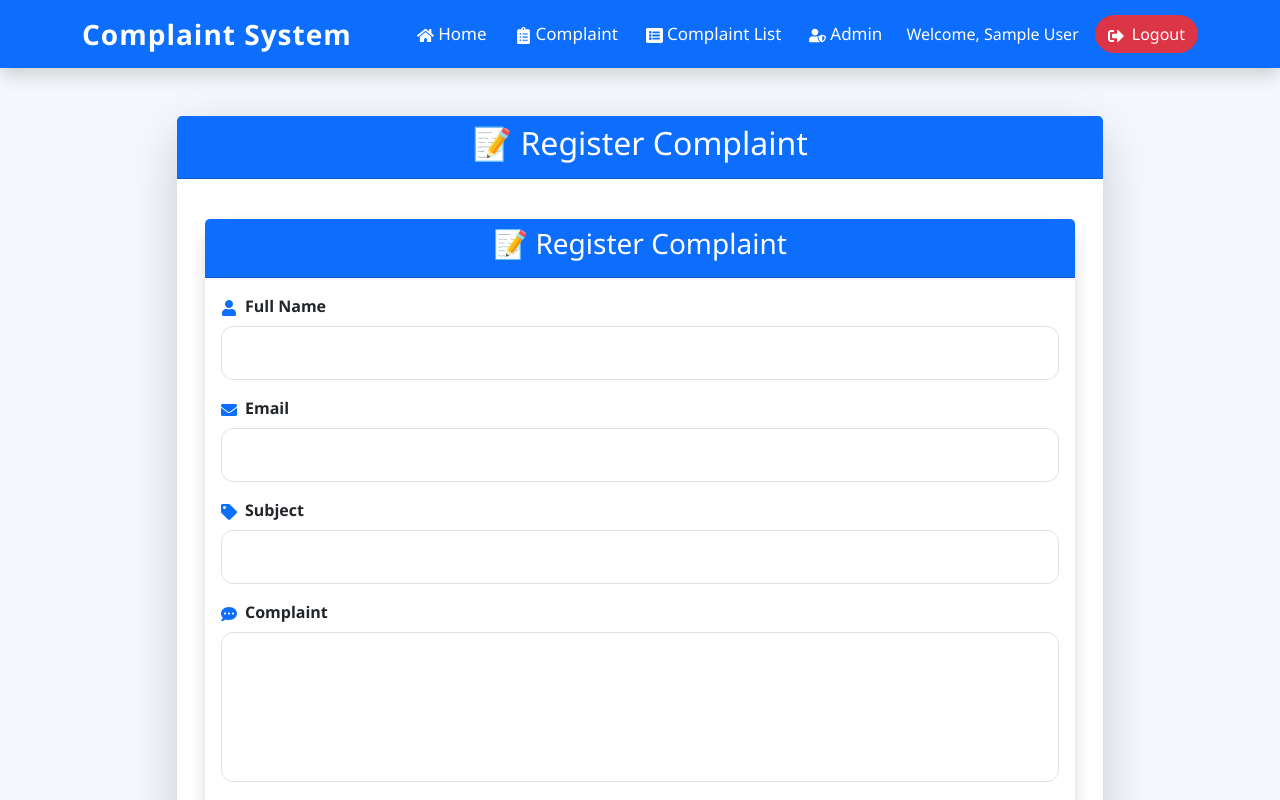
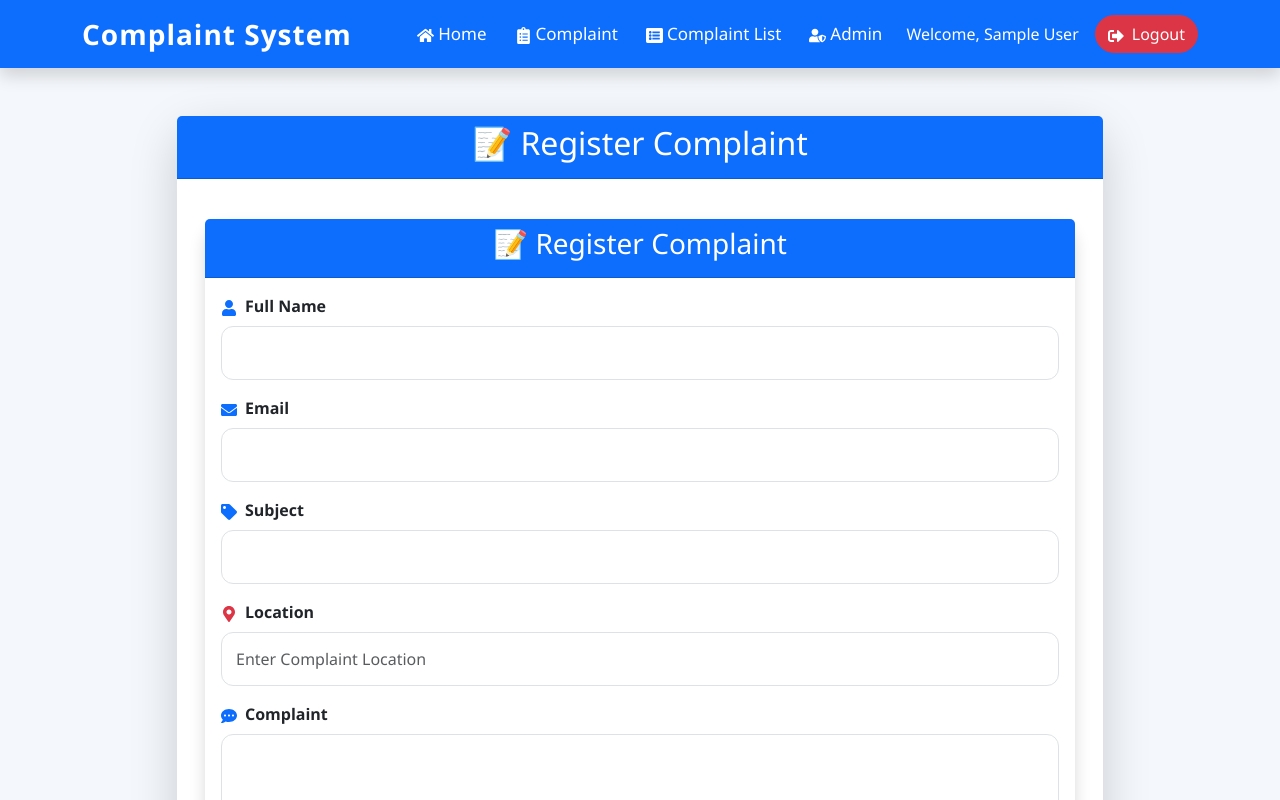
Before and after one commit to shaikruhi2233-ship-it/online-complaint-frontend, a React (Create React App) app: page /complaint in a window 1280 px wide. Shown: the top 800 px of the page. Built offline with nearby package versions, Linux system fonts and the light colour scheme; sample sign-in values are in the browser's storage.

Commit message:
Added complaint location feature

```diff
--- a/src/components/ComplaintForm.js
+++ b/src/components/ComplaintForm.js
@@ -7,6 +7,7 @@ import {
   FaCommentDots,
   FaPaperPlane,
   FaEdit,
+  FaMapMarkerAlt,
 } from "react-icons/fa";
 
 function ComplaintForm({ editComplaint, setEditComplaint }) {
@@ -14,6 +15,7 @@ function ComplaintForm({ editComplaint, setEditComplaint }) {
     name: "",
     email: "",
     subject: "",
+    location: "",
     complaint: "",
   });
 
@@ -23,16 +25,17 @@ function ComplaintForm({ editComplaint, setEditComplaint }) {
         name: editComplaint.name || "",
         email: editComplaint.email || "",
         subject: editComplaint.subject || "",
+        location: editComplaint.location || "",
         complaint: editComplaint.complaint || "",
       });
     }
   }, [editComplaint]);
 
   const handleChange = (e) => {
-    setFormData((prev) => ({
-      ...prev,
+    setFormData({
+      ...formData,
       [e.target.name]: e.target.value,
-    }));
+    });
   };
 
   const clearForm = () => {
@@ -40,6 +43,7 @@ function ComplaintForm({ editComplaint, setEditComplaint }) {
       name: "",
       email: "",
       subject: "",
+      location: "",
       complaint: "",
     });
 
@@ -58,8 +62,6 @@ function ComplaintForm({ editComplaint, setEditComplaint }) {
           formData
         );
 
-
-
         alert("Complaint Updated Successfully");
       } else {
         await axios.post(
@@ -71,9 +73,8 @@ function ComplaintForm({ editComplaint, setEditComplaint }) {
       }
 
       clearForm();
-
     } catch (error) {
-      console.error(error);
+      console.log(error);
 
       alert(
         error.response?.data?.message ||
@@ -153,6 +154,23 @@ function ComplaintForm({ editComplaint, setEditComplaint }) {
               />
             </div>
 
+            <div className="mb-3">
+              <label className="form-label">
+                <FaMapMarkerAlt className="me-2 text-danger" />
+                Location
+              </label>
+
+              <input
+                type="text"
+                className="form-control"
+                name="location"
+                value={formData.location}
+                onChange={handleChange}
+                placeholder="Enter Complaint Location"
+                required
+              />
+            </div>
+
             <div className="mb-4">
               <label className="form-label">
                 <FaCommentDots className="me-2 text-primary" />
--- a/src/components/ComplaintList.js
+++ b/src/components/ComplaintList.js
@@ -1,6 +1,9 @@
 import React, { useEffect, useState } from "react";
 import axios from "axios";
 import { FaTrash, FaSearch } from "react-icons/fa";
+
+const API =
+  "https://online-complaint-registration-production.up.railway.app";
 
 function ComplaintList() {
   const [complaints, setComplaints] = useState([]);
@@ -13,9 +16,7 @@ function ComplaintList() {
 
   const fetchComplaints = async () => {
     try {
-      const res = await axios.get(
-        "https://online-complaint-registration-production.up.railway.app/api/complaints"
-      );
+      const res = await axios.get(`${API}/api/complaints`);
       setComplaints(res.data);
     } catch (err) {
       alert("Unable to fetch complaints");
@@ -28,9 +29,7 @@ function ComplaintList() {
     if (!window.confirm("Delete this complaint?")) return;
 
     try {
-      await axios.delete(
-        `https://online-complaint-registration-production.up.railway.app/api/complaints/${id}`
-      );
+      await axios.delete(`${API}/api/complaints/${id}`);
       fetchComplaints();
     } catch (err) {
       alert("Delete Failed");
@@ -39,10 +38,9 @@ function ComplaintList() {
 
   const updateStatus = async (id, status) => {
     try {
-      await axios.put(
-        `https://online-complaint-registration-production.up.railway.app/api/complaints/${id}`,
-        { status }
-      );
+      await axios.put(`${API}/api/complaints/${id}`, {
+        status,
+      });
 
       fetchComplaints();
     } catch (err) {
@@ -53,7 +51,8 @@ function ComplaintList() {
   const filtered = complaints.filter(
     (item) =>
       item.name.toLowerCase().includes(search.toLowerCase()) ||
-      item.subject.toLowerCase().includes(search.toLowerCase())
+      item.subject.toLowerCase().includes(search.toLowerCase()) ||
+      item.location?.toLowerCase().includes(search.toLowerCase())
   );
 
   if (loading)
@@ -66,6 +65,7 @@ function ComplaintList() {
   return (
     <div className="container mt-4">
       <div className="card shadow">
+
         <div className="card-header bg-dark text-white">
           <h3>Complaint List</h3>
         </div>
@@ -79,7 +79,7 @@ function ComplaintList() {
 
             <input
               className="form-control"
-              placeholder="Search..."
+              placeholder="Search by Name, Subject or Location..."
               value={search}
               onChange={(e) => setSearch(e.target.value)}
             />
@@ -94,6 +94,7 @@ function ComplaintList() {
                   <th>Name</th>
                   <th>Email</th>
                   <th>Subject</th>
+                  <th>Location</th>
                   <th>Complaint</th>
                   <th>Status</th>
                   <th>Delete</th>
@@ -104,7 +105,7 @@ function ComplaintList() {
 
                 {filtered.length === 0 ? (
                   <tr>
-                    <td colSpan="6" className="text-center">
+                    <td colSpan="7" className="text-center">
                       No Complaints Found
                     </td>
                   </tr>
@@ -115,6 +116,7 @@ function ComplaintList() {
                       <td>{item.name}</td>
                       <td>{item.email}</td>
                       <td>{item.subject}</td>
+                      <td>{item.location}</td>
                       <td>{item.complaint}</td>
 
                       <td>
@@ -150,6 +152,7 @@ function ComplaintList() {
           </div>
 
         </div>
+
       </div>
     </div>
   );
--- a/src/pages/Admin.js
+++ b/src/pages/Admin.js
@@ -54,11 +54,12 @@ function Admin() {
     }
   };
 
-  const filtered = complaints.filter(
-    (item) =>
-      item.name.toLowerCase().includes(search.toLowerCase()) ||
-      item.subject.toLowerCase().includes(search.toLowerCase())
-  );
+ const filtered = complaints.filter(
+  (item) =>
+    item.name.toLowerCase().includes(search.toLowerCase()) ||
+    item.subject.toLowerCase().includes(search.toLowerCase()) ||
+    item.location?.toLowerCase().includes(search.toLowerCase())
+);
 
   const total = complaints.length;
   const pending = complaints.filter(
@@ -147,6 +148,7 @@ function Admin() {
                   <th>Name</th>
                   <th>Email</th>
                   <th>Subject</th>
+                  <th>Location</th>
                   <th>Complaint</th>
                   <th>Status</th>
                   <th>Actions</th>
@@ -161,7 +163,9 @@ function Admin() {
                     <td>{item.name}</td>
                     <td>{item.email}</td>
                     <td>{item.subject}</td>
+                    <td>{item.location}</td>
                     <td>{item.complaint}</td>
+
 
                     <td>
                       <button
```
Lines whose indentation alone changed are shown as unchanged.
